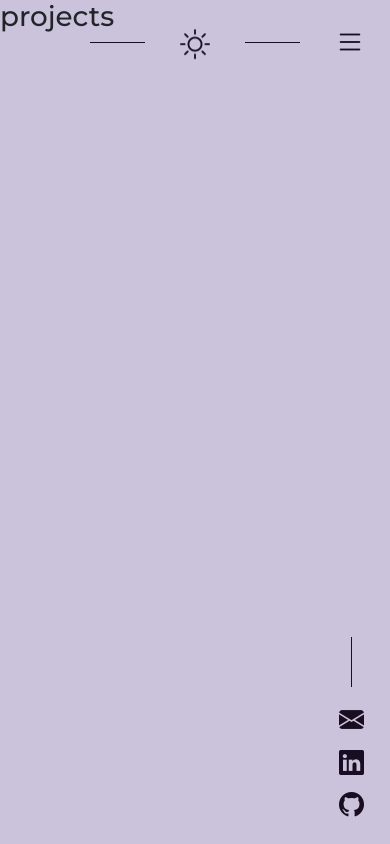
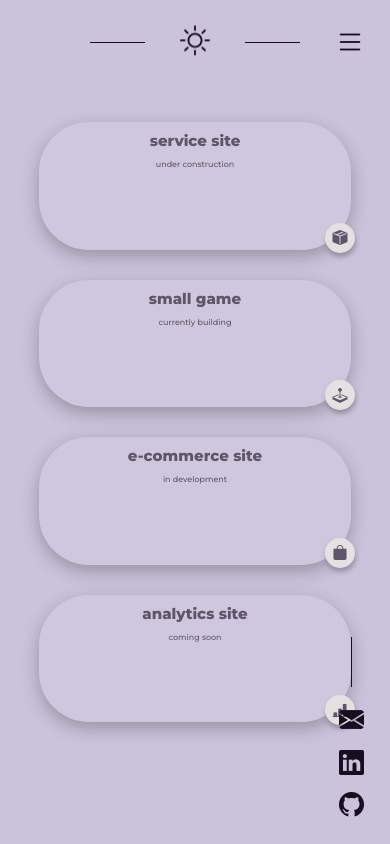
Before and after one commit to atallaL/portfolio-website, a React (Create React App) app: page /projects in a window 390 px wide. Built offline with nearby package versions, Linux system fonts and the light colour scheme.

Commit message:
current projects section added

```diff
--- a/src/App.css
+++ b/src/App.css
@@ -154,8 +154,8 @@
 
 .menuOverlayCircle {
     position: fixed;
-    top: -100px;
-    right: -100px;
+    top: -8px;
+    right: -10px;
     width: 100px;
     height: 100px;
     background-color: var(--secondary);
--- a/src/components/Sidebar.css
+++ b/src/components/Sidebar.css
@@ -13,17 +13,25 @@
     flex-direction:column;
     align-items:center;
     height:100%;
-    transition: transform 0.8s ease;
+    transition: all 0.8s ease;
     transform-origin: bottom center;
     will-change: transform;
 }
 
 .globalSideNavLinks:hover {
     transform: scale(1.05);
+    opacity: 1;
 }
 
 .globalSideNavLinks.active{
+    transition: all 0.8s ease;
     transform-origin: top center;
+    will-change: transform;
+    opacity: 60%;
+}
+
+.globalSideNavLinks.active:hover{
+    opacity: 100%
 }
 
 .globalSideNavLinks .sideVertLine {
@@ -85,7 +93,6 @@
 
 .globalSideNav.active{
     transform: translateY(calc(-100vh + 400px));
-    opacity: 85%;
 }
 
 .sideVertLine.active {
--- a/src/index.css
+++ b/src/index.css
@@ -15,6 +15,8 @@ code {
   --secondary: #F5F5E7;
   --line: #190D21;
   --transitionbg: #8d7d96;
+  --projboxshadow: rgba(33, 31, 37, 0.5);
+  --projbg: rgba(255, 255, 255, 0.1);
 }
 
 body.dark {
@@ -23,4 +25,6 @@ body.dark {
   --secondary: #080F08;
   --line: #ECFFD3;
   --transitionbg: rgb(23, 27, 23);
+  --projboxshadow: rgba(0, 0, 0, 0.4);
+  --projbg: rgba(0, 0, 0, 0.1);
 }
--- a/src/pages/Home/Home.css
+++ b/src/pages/Home/Home.css
@@ -131,7 +131,7 @@ body, html {
     pointer-events: none;
     position:relative;
     border-radius:40%;
-    animation: slightFloat 4s ease-in-out infinite;
+    animation: slightFloat 4s ease-in-out infinite 0.5s;
 }
 
 .logoImage {
--- a/src/pages/Home/Home.js
+++ b/src/pages/Home/Home.js
@@ -203,7 +203,6 @@ function Home({
         const sections = [
             document.querySelector(".topMainText"),
             document.querySelector(".logoImageContainer"),
-            document.querySelector(".globalTopNav"),
             document.querySelector(".arrow"),
         ];
 
@@ -304,7 +303,7 @@ function Home({
                             {/* on hover, type the thingy out */}
                             <button
                                 onClick={() => slideBottomDown()}
-                                onMouseEnter = {() => {clearText(); typeEffect("wanna go back up?")}}
+                                onMouseEnter = {() => {clearText(); typeEffect("cozy!")}}
                                 onMouseLeave = {clearText}
                             >
                                 <p>#0</p><h2>home</h2>
--- a/src/pages/Projects/Projects.css
+++ b/src/pages/Projects/Projects.css
@@ -0,0 +1,135 @@
+.projectMain {
+    height:100vh;
+    width:100vw;
+    display:flex;
+    justify-content:center;
+    align-items:center;
+}
+
+.projectGrid {
+    display: grid;
+    grid-template-columns: repeat(auto-fit, minmax(400px, 1fr));
+    gap: 40px;
+    align-items: stretch;
+    justify-content: space-between;
+    width:80vw;
+    height: 75vh;
+    max-width: 1000px;
+    max-height:600px;
+    margin: 40px 0;
+}
+
+.projectCard {
+    position: relative;
+    display: flex;
+    flex-direction: column;
+    align-items: center;
+    color: var(--text);
+    text-align: center;
+    border-radius: 50px;
+    background-color: var(--projbg);
+    height: 100%;
+    opacity: 0.6;
+    box-shadow: 0 6px 18px var(--projboxshadow);
+    transform: scale(1);
+    transform-origin: center;
+    transition: opacity 0.8s ease, transform 0.8s ease, box-shadow 0.8s ease;
+}
+
+.projectCard h2 {
+    margin-top: 40px;
+    padding: 0 10px;
+    font-weight:600;
+    font-size: 25px;
+}
+
+.projectCard i {
+    border-radius: 50%;
+    background-color: var(--secondary);
+    box-shadow: 1px 4px 5px var(--projboxshadow);
+    display:flex;
+    align-items:center;
+    justify-content:center;
+    position: fixed;
+    bottom: -5px;
+    right:-8px;
+    width: 40px;
+    height: 40px;
+    font-size: 20px;
+    font-weight:600;
+    transform: translateY(0);
+    transition: transform 0.3s ease;
+}
+
+
+
+/* if a box is being hovered, do this to rest of boxes*/
+.projectGrid:has(.projectCard:hover) .projectCard {
+    transform: scale(0.98);
+    box-shadow: 0 6px 12px var(--projboxshadow);
+}
+
+.projectCard:hover {
+    transform: scale(1.05) !important;
+    opacity: 100% !important;
+    box-shadow: 0 12px 25px var(--projboxshadow) !important;
+}
+
+.projectCard:hover i {
+    animation: projSlightFloat 3s ease-in-out infinite;
+}
+
+@keyframes projSlightFloat {
+    0% {
+        transform: translateY(0);
+    }
+
+
+    50% {
+        transform: translateY(-15%);
+    }
+
+
+    100% {
+        transform: translateY(0);
+    }
+}
+
+/* responsiveness */
+
+/* 1049px width is when grid goes from 2x2 to 1x4*/
+@media only screen and (max-width: 1049px) {
+    .projectCard h2 {
+        margin-top: 10px;
+        font-size: 20px;
+    }
+    .projectCard p {
+        font-size: 12px;
+    }
+    .projectGrid {
+        gap: 30px;
+        grid-template-columns: repeat(auto-fit, minmax(420px, 1fr));
+    }
+}
+
+    @media only screen and (max-width: 500px) {
+    .projectCard h2 {
+        margin-top: 10px;
+        font-size: 15px;
+    }
+    .projectCard p {
+        font-size: 8px;
+    }
+    .projectGrid {
+        margin: 0 10px;
+        grid-template-columns: repeat(auto-fit, minmax(200px, 1fr));
+    }
+
+    .projectCard i {
+        bottom: -3px;
+        right: -4px;
+        width: 30px;
+        height: 30px;
+        font-size: 15px;
+    }
+}
--- a/src/pages/Projects/Projects.js
+++ b/src/pages/Projects/Projects.js
@@ -1,11 +1,39 @@
-import React from 'react'
-import {Link} from 'react-router-dom'
+import React from 'react';
+import {Link} from 'react-router-dom';
+
+import './Projects.css';
+import 'bootstrap-icons/font/bootstrap-icons.css';
 
 
 function Projects() {
+
+
+
+
     return (
-        <div>
-            <h1>projects</h1>
+        <div className = "projectMain">
+            <div className = "projectGrid">
+                <div className = "projectCard">
+                    <h2>service site</h2>
+                    <p>under construction</p>
+                    <i class="bi bi-box-seam-fill"></i>
+                </div>
+                <div className = "projectCard">
+                    <h2>small game</h2>
+                    <p>currently building</p>
+                    <i class="bi bi-joystick"></i>
+                </div>
+                <div className = "projectCard">
+                    <h2>e-commerce site</h2>
+                    <p>in development</p>
+                    <i class="bi bi-bag-fill"></i>
+                </div>
+                <div className = "projectCard">
+                    <h2>analytics site</h2>
+                    <p>coming soon</p>
+                    <i class="bi bi-bar-chart-line-fill"></i>
+                </div>
+            </div>
         </div>
     );
 }
```
